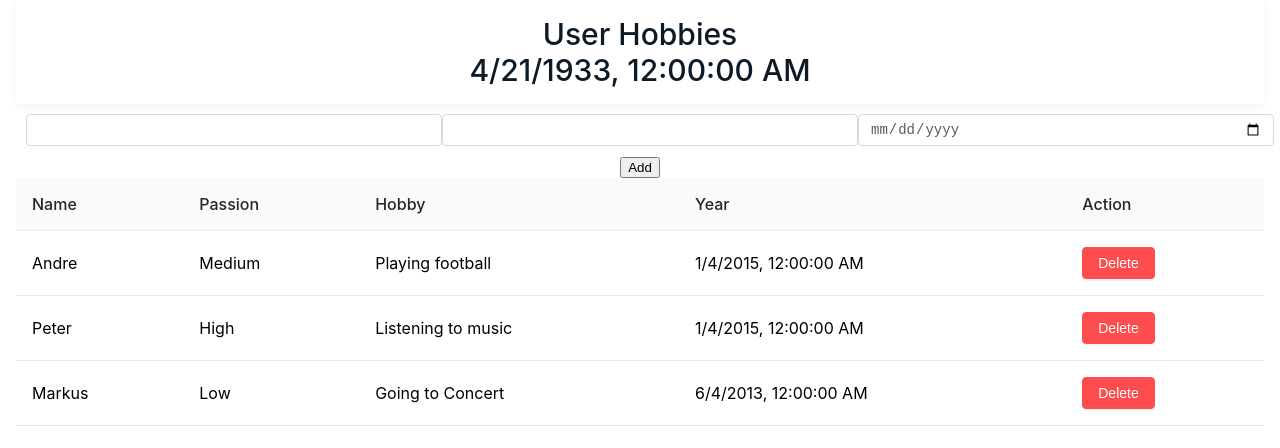
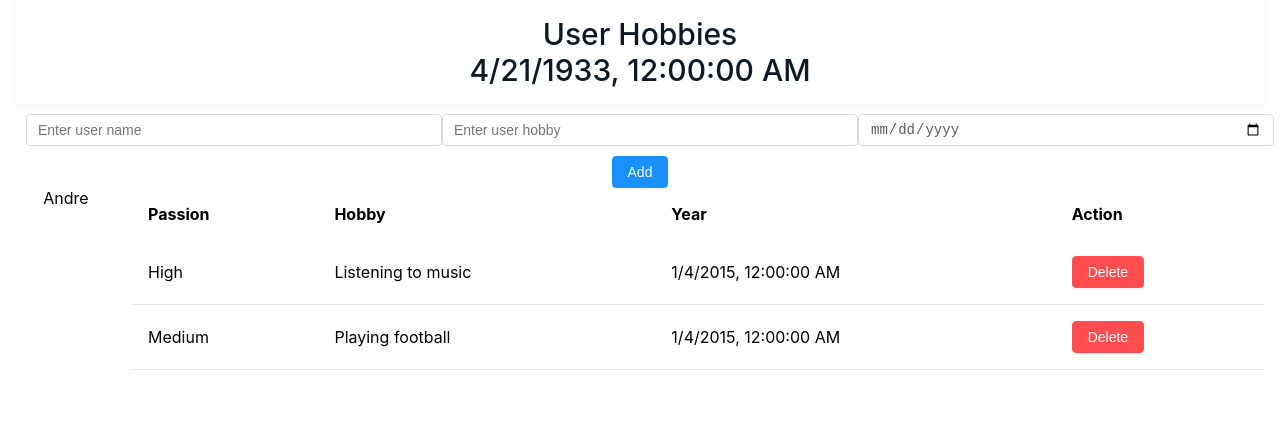
Before and after one commit to geniusab/user-hobbies-app, a React (Create React App) app: page / in a window 1280 px wide. Shown: the top 448 px of the page. Built offline with nearby package versions, Linux system fonts and the light colour scheme.

Commit message:
~update: change hobbits;

```diff
--- a/src/App.css
+++ /dev/null
@@ -1,6 +0,0 @@
-.App {
-  text-align: center;
-  max-width: 1440px;
-  margin: 0 auto;
-  padding: 0 16px;
-}
--- /dev/null
+++ b/src/App.scss
@@ -0,0 +1,53 @@
+.App {
+  text-align: center;
+  max-width: 1440px;
+  margin: 0 auto;
+  padding: 0 16px;
+}
+
+
+.btn {
+  -webkit-appearance: button;
+  line-height: 1.5;
+  position: relative;
+  display: inline-block;
+  font-weight: 400;
+  white-space: nowrap;
+  text-align: center;
+  background-image: none;
+  border: 1px solid transparent;
+  box-shadow: 0 2px 0 rgba(0,0,0,0.015);
+  cursor: pointer;
+  transition: all .3s cubic-bezier(.645, .045, .355, 1);
+  user-select: none;
+  -ms-touch-action: manipulation;
+  touch-action: manipulation;
+  height: 32px;
+  padding: 0 15px;
+  font-size: 14px;
+  border-radius: 4px;
+  color: rgba(0,0,0,0.65);
+  &-primary {
+    color: #fff;
+    background-color: #1890ff;
+    border-color: #1890ff;
+    text-shadow: 0 -1px 0 rgba(0,0,0,0.12);
+    box-shadow: 0 2px 0 rgba(0,0,0,0.045);
+  }
+  &-danger {
+    color: #fff;
+    background-color: #ff4d4f;
+    border-color: #ff4d4f;
+    text-shadow: 0 -1px 0 rgba(0,0,0,0.12);
+    box-shadow: 0 2px 0 rgba(0,0,0,0.045);
+  }
+  &:active {
+    color: #fff;
+    background-color: #d9363e;
+    border-color: #d9363e
+  }
+  :not([disabled]):active {
+    outline: 0;
+    box-shadow: none;
+  }
+}
--- a/src/App.tsx
+++ b/src/App.tsx
@@ -1,33 +1,60 @@
-import React, { useEffect, useState } from 'react';
+import React, { useState } from 'react';
 
-import './App.css';
 import Header from './components/Header'
 import List from "./components/List";
 import FormAdd from "./components/Form";
-import User from "./interfaces/User.interface";
+import './App.scss';
 
 const Users = [
     {
         id: 1,
         first_name: 'Andre',
-        passion: 'Medium',
-        hobby: 'Playing football',
-        year: new Date('2015-1-4'),  //new Date(1933, 3, 21),
-    },
+        hobbies: [
             {
-        id: 2,
-        first_name: 'Peter',
                 passion: 'High',
                 hobby: 'Listening to music',
                 year: new Date('2015-1-4'),
             },
             {
-        id: 3,
-        first_name: 'Markus',
-        passion: 'Low',
-        hobby: 'Going to Concert',
-        year: new Date('2013-6-4'),
+                passion: 'Medium',
+                hobby: 'Playing football',
+                year: new Date('2015-1-4')
             }
+        ]
+    },
+    // {
+    //     id: 2,
+    //     first_name: 'Peter',
+    //     hobbies: [
+    //         {
+    //             passion: 'High',
+    //             hobby: 'Listening to music',
+    //             year: new Date('2015-1-4'),
+    //         }
+    //     ]
+    // },
+    // {
+    //     id: 3,
+    //     first_name: 'Markus',
+    //     hobbies: [
+    //         {
+    //             passion: 'High',
+    //             hobby: 'Listening to music',
+    //             year: new Date('2015-1-4'),
+    //         },
+    //         {
+    //             passion: 'Medium',
+    //             hobby: 'Playing football',
+    //             year: new Date('2015-1-4')
+    //         },
+    //         {
+    //             passion: 'Low',
+    //             hobby: 'Going to Concert',
+    //             year: new Date('2013-6-4')
+    //         }
+    //     ]
+    //
+    // }
 ]
 
 function App() {
@@ -46,7 +73,7 @@ function App() {
         <div className="App">
             <Header/>
             <FormAdd addUser={addUser}/>
-            <List users={users}/>
+            <List users={users} />
         </div>
     );
 }
--- a/src/components/Form/index.tsx
+++ b/src/components/Form/index.tsx
@@ -2,7 +2,7 @@ import React, { useState, FunctionComponent, ChangeEvent } from 'react';
 import User from "../../interfaces/User.interface";
 import uuidv1 from 'uuid/v1';
 import './styles.scss'
-import { string } from "prop-types";
+
 
 type FormAddProps = {
     addUser: Function
@@ -11,7 +11,7 @@ type FormAddProps = {
 const AddForm: FunctionComponent<FormAddProps> = ({addUser}) => {
     // console.log(props);
     // const {name, hobby, date, add, handleChange, handleChangeHobby} = useAddFormHook(addUser)
-    const {add, handleChange, state } = useAddFormHook(addUser)
+    const {add, handleChange, state} = useAddFormHook(addUser)
 
 
     return (
@@ -25,14 +25,18 @@ const AddForm: FunctionComponent<FormAddProps> = ({addUser}) => {
                 {
                     (Object.keys(state)  as Array<keyof typeof state>).map((input) => {
                         return (
-                           <input className="input" type={input === 'date' ? input: 'text'} value={state[input]}  onChange={(e) => handleChange(input, e)}/>
+                            <input
+                                placeholder={`Enter user ${input}`}
+                                className="input"
+                                type={input === 'date' ? input : 'text'} value={state[input]}
+                                onChange={(e) => handleChange(input, e)}/>
 
-                       )
+                        )
                     })
                 }
             </div>
 
-            <button type="submit">Add</button>
+            <button className="btn btn-primary" type="submit">Add</button>
         </form>
     )
 }
@@ -63,8 +67,8 @@ const useAddFormHook = (addUser: Function) => {
             const user: User = {
                 id: uuidv1(),
                 first_name: state.name,
-                hobby: state.hobby,
-                year: new Date(state.date).toLocaleDateString()
+                hobbies: [],
+                // year: new Date(state.date).toLocaleDateString()
             }
 
             addUser(user)
@@ -90,7 +94,7 @@ const useAddFormHook = (addUser: Function) => {
     //
     //
     // };
-    const handleChange = ( key: string, e: React.ChangeEvent<HTMLInputElement>) => {
+    const handleChange = (key: string, e: React.ChangeEvent<HTMLInputElement>) => {
         setState({...state, [key]: e.target.value})
 
     };
--- a/src/components/Form/styles.scss
+++ b/src/components/Form/styles.scss
@@ -14,7 +14,6 @@
   padding: 4px 11px;
   color: rgba(0,0,0,0.65);
   font-size: 14px;
-  line-height: 32px;
   line-height: 1.5 \9;
   background-color: #fff;
   background-image: none;
--- /dev/null
+++ b/src/components/List/Hobby/index.tsx
@@ -0,0 +1,44 @@
+import React, { useState } from 'react';
+
+import Hobby from "../../../interfaces/Hobby.interface";
+import User from "../../../interfaces/User.interface";
+import './styles.scss'
+
+const HobbyList = (props: any) => {
+    const {hobbies} = props;
+
+    // const {selected, setSelected} = useState(null)
+
+    return (
+        <div className="ant-table">
+            <table>
+                <thead className="ant-table-thead">
+                <tr>
+                    <th>Passion</th>
+                    <th>Hobby</th>
+                    <th>Year</th>
+                    <th>Action</th>
+                </tr>
+                </thead>
+                <tbody className="ant-table-tbody">
+                {
+                    hobbies.map((item: any) => {
+                        return (
+                            <tr>
+                                <td>{item.passion}</td>
+                                <td>{item.hobby}</td>
+                                <td>{item.year.toLocaleString()}</td>
+                                <td>
+                                    <button className="btn btn-danger">Delete</button>
+                                </td>
+                            </tr>
+                        )
+                    })
+                }
+                </tbody>
+            </table>
+        </div>
+    )
+};
+
+export default HobbyList
--- a/src/components/List/styles.scss
+++ b/src/components/List/Hobby/styles.scss
@@ -5,8 +5,10 @@
   border-collapse: separate;
   border-spacing: 0
 }
-
-.ant-table-thead>tr>th {
+.ant-table {
+  width: 100%;
+}
+.ant-table > tr > th {
   color: rgba(0,0,0,0.85);
   font-weight: 500;
   text-align: left;
--- a/src/components/List/index.tsx
+++ b/src/components/List/index.tsx
@@ -1,40 +1,46 @@
-import React from 'react';
+import React, { useState } from 'react';
 import UserCard from "../User";
 import ListUser from "../../interfaces/ListUsers";
-import './styles.scss'
+// import './Hobby/styles.scss'
 
 
 const List = (props: ListUser) => {
     const {users} = props;
+
+    // const {selected, setSelected} = useState(null)
+
     return (
         <div className="ant-table">
-            <table>
-                <thead className="ant-table-thead">
-                <tr>
-                    <th>Name</th>
-                    <th>Passion</th>
-                    <th>Hobby</th>
-                    <th>Year</th>
-                    <th>Action</th>
-                </tr>
-                </thead>
-                <tbody className="ant-table-tbody">
             {
                 users.map((item) => {
                     return (
                         <UserCard
                             key={item.id}
                             first_name={item.first_name}
-                                hobby={item.hobby}
-                                passion={item.passion}
-                                year={item.year}
+                            hobbies={item.hobbies}
                         />
                     )
                 })
             }
+                {/*{*/}
+                    {/*users.map((item) => {*/}
+                        {/*return (*/}
+                            {/*<div onClick={() => setUser(item)}>{item.first_name}</div>*/}
+                        {/*)*/}
+                    {/*})*/}
+                {/*}*/}
+                {/*{*/}
+                    {/*user.hobbies.map((item) => {*/}
+                        {/*return (*/}
+                            {/*<UserCard*/}
+                                {/*key={item.id}*/}
+                                {/*first_name={item.first_name}*/}
+                                {/*hobbies={item.hobbies}*/}
+                            {/*/>*/}
+                        {/*)*/}
+                    {/*})*/}
+                {/*}*/}
 
-                </tbody>
-            </table>
         </div>
     )
 };
--- a/src/components/User/index.tsx
+++ b/src/components/User/index.tsx
@@ -1,20 +1,19 @@
 import React from 'react';
 import User from "../../interfaces/User.interface";
 import './styles.scss'
+import HobbyList from "../List/Hobby";
 
 
 const UserCard = (props: User) => {
-    const {first_name, hobby, passion, year} = props;
-    let _year = year.toLocaleString();
+    const {first_name, hobbies} = props;
+    // let _year = year.toLocaleString();
 
     return (
-        <tr>
-            <td>{first_name}</td>
-            <td>{passion}</td>
-            <td>{hobby}</td>
-            <td>{_year}</td>
-            <td><button className="btn btn-danger">Delete</button></td>
-        </tr>
+        <div className="wrap">
+            <div className="user">{first_name}</div>
+            <HobbyList hobbies={hobbies}/>
+            {/*<button className="btn btn-danger">Delete</button>*/}
+        </div>
 
     )
 
--- a/src/components/User/styles.scss
+++ b/src/components/User/styles.scss
@@ -1,38 +1,8 @@
-.btn {
-  -webkit-appearance: button;
-  line-height: 1.5;
-  position: relative;
-  display: inline-block;
-  font-weight: 400;
-  white-space: nowrap;
-  text-align: center;
-  background-image: none;
-  border: 1px solid transparent;
-  box-shadow: 0 2px 0 rgba(0,0,0,0.015);
-  cursor: pointer;
-  transition: all .3s cubic-bezier(.645, .045, .355, 1);
-  user-select: none;
-  -ms-touch-action: manipulation;
-  touch-action: manipulation;
-  height: 32px;
-  padding: 0 15px;
-  font-size: 14px;
-  border-radius: 4px;
-  color: rgba(0,0,0,0.65);
-  &-danger {
-    color: #fff;
-    background-color: #ff4d4f;
-    border-color: #ff4d4f;
-    text-shadow: 0 -1px 0 rgba(0,0,0,0.12);
-    box-shadow: 0 2px 0 rgba(0,0,0,0.045);
-  }
-  &:active {
-    color: #fff;
-    background-color: #d9363e;
-    border-color: #d9363e
-  }
-  :not([disabled]):active {
-    outline: 0;
-    box-shadow: none;
-  }
+.wrap {
+  display: flex;
 }
+
+.user {
+  min-width: 100px;
+  margin-right: 16px;
+}
--- a/src/interfaces/User.interface.ts
+++ b/src/interfaces/User.interface.ts
@@ -1,9 +1,7 @@
-import { Passion } from "./Passion.interface";
+import Hobby from "./Hobby.interface";
 
 export default interface User {
     id?: string | number;
     first_name?: string;
-    hobby?: string;
-    year?: Date | string;
-    passion?: Passion | string
+    hobbies?: Array<Hobby>
 }
```
Also changed, not shown: src/interfaces/Hobby.interface.ts (added, +7 -0 lines). Lines whose indentation alone changed are shown as unchanged.
